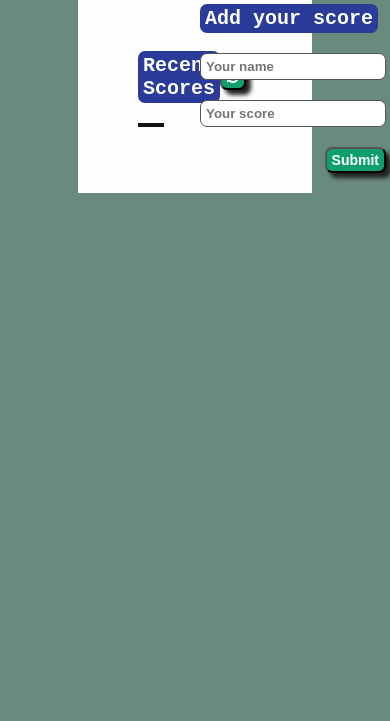
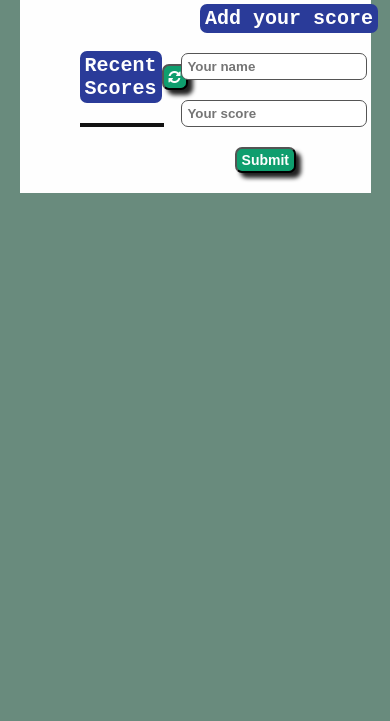
Before and after one commit to amare1990/LeaderBoard, a website built with webpack: page src/index.html in a window 390 px wide. Shown: the part 123-844 px from the top of the page. Built offline with nearby package versions, Linux system fonts and the light colour scheme; no server answers.

Commit message:
Add media queries for the application for mobile devices

```diff
--- a/src/style.css
+++ b/src/style.css
@@ -119,3 +119,28 @@ input {
   font-size: 17px;
   font-style: italic;
 }
+
+@media screen and (max-width: 767.98px){
+
+  .wrapper {
+    padding: 20px 50px 20px 10px;
+    width: 90%;
+    height: auto;
+    background-color: #fefefe;
+    margin: 50px auto;
+  }
+
+  .input-field {
+    display: flex;
+    flex-direction: column;
+    align-items: center;
+    justify-content: space-between;
+    gap: 20px;
+    width: 80%;
+  }
+  .submit-btn {
+    margin-right: 90px;
+
+  }
+
+}
```
Also changed, not shown: dist/index.bundle.js, dist/index.html, dist/runtime.bundle.js.
